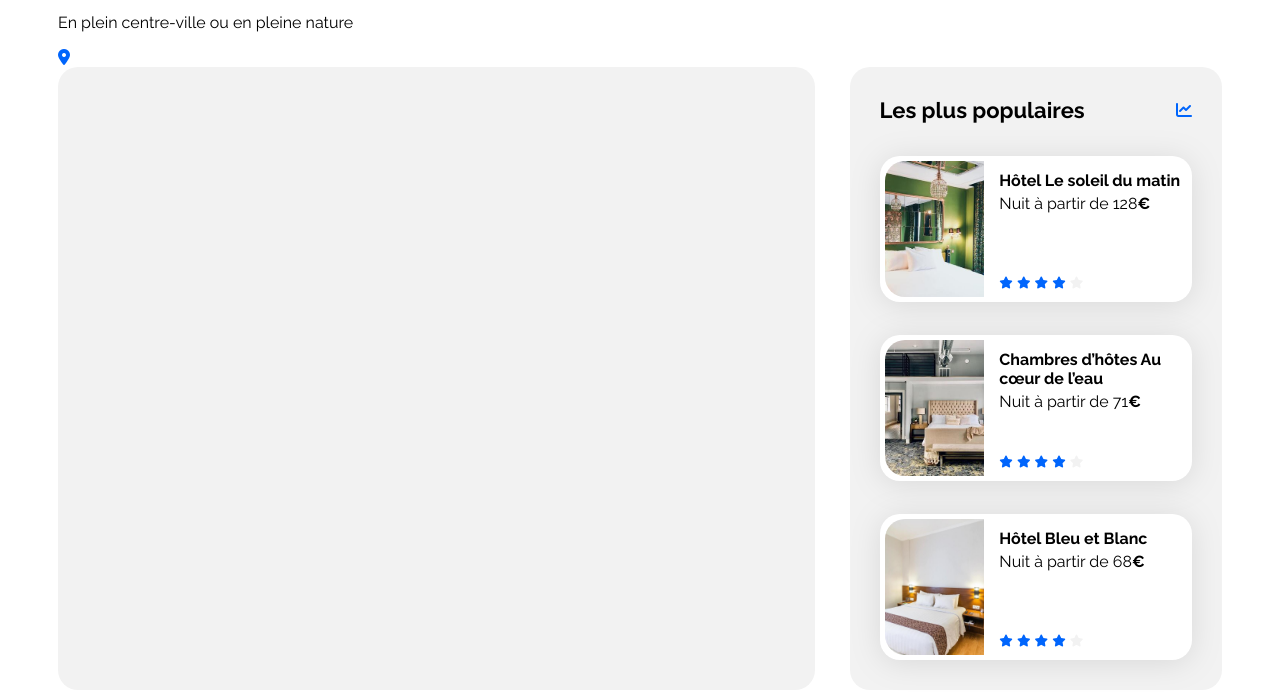
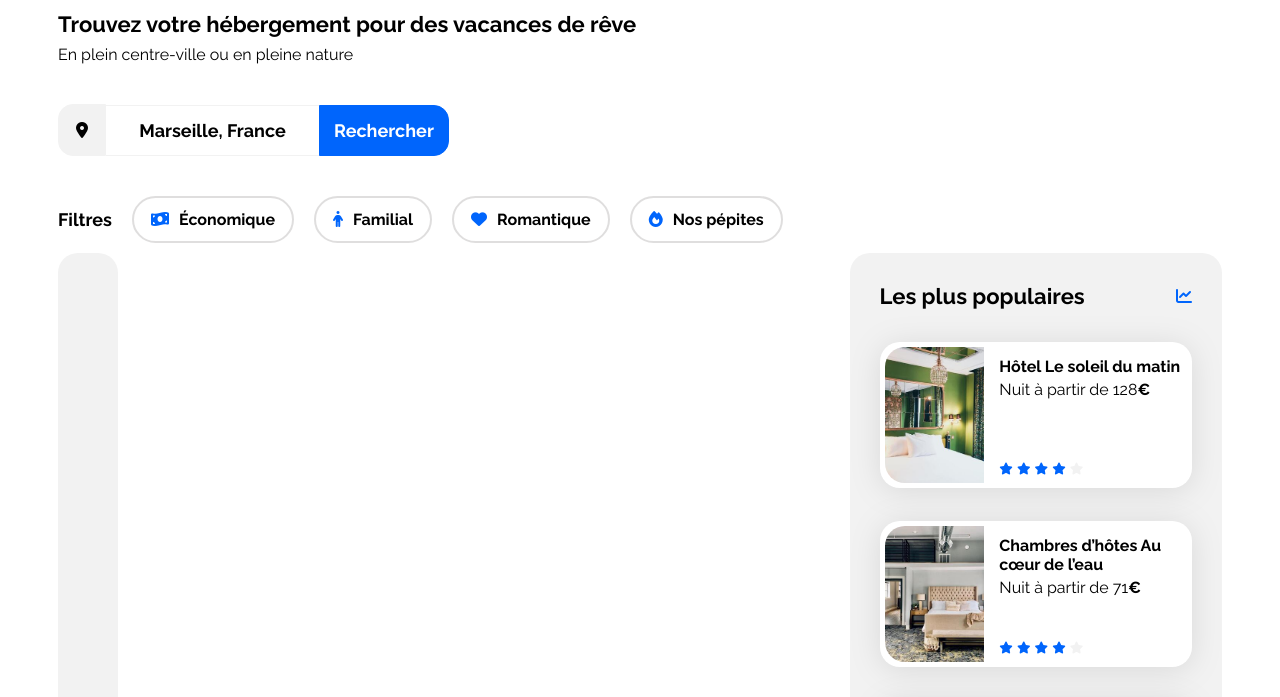
Before and after one commit to TanguyJu/Booki, a plain HTML site: page index.html in a window 1280 px wide. Shown: the part 80-777 px from the top of the page. Drawn offline with Linux system fonts and the light colour scheme.

Commit message:
Add search and filters

```diff
--- a/css/style.css
+++ b/css/style.css
@@ -72,9 +72,8 @@ header li {
 }
 
 header img {
-    width: 80px;
-    height: 25px;
-    margin-top: 10px;
+    width: 65px;
+    height: 20px;
 }
 
 header a:hover {
@@ -83,6 +82,94 @@ header a:hover {
     padding-top: 14px;
 }
 
+/****** Search ***********/
+
+.title-subtitle .section-title {
+    margin-top: 40px;
+}
+
+.title-subtitle p {
+    margin-top: 8px;
+    margin-bottom: 40px;
+}
+
+.search .search-bar {
+    display: flex;
+    align-items: center;
+    width: 32%;
+    padding-bottom: 30px;
+}
+
+.search-bar i {
+    border: solid 1px var(--main-bg-color);
+    padding: 17px;
+    color: black;
+    background-color: var(--main-bg-color);
+    border-radius: 15px 0 0 15px;
+}
+
+.search-bar input {
+    border-top: solid 1px var(--main-bg-color);
+    border-bottom: solid 1px var(--main-bg-color);
+    border-right: none;
+    border-left: none;
+    padding: 14px 0 14px 0;
+    font-size: 18px;
+    outline: none;
+    font-weight: bold;
+    color: black;
+    text-align: center;
+}
+
+.search-bar input::placeholder{
+    color: black;
+    text-align: center;
+}
+
+.search-bar button {
+    border: solid 1px var(--main-color);
+    background-color: var(--main-color);
+    color: white;
+    font-size: 18px;
+    padding: 14px;
+    font-weight: bold;
+    border-radius: 0 15px 15px 0;
+}
+
+/****** Filters ***********/
+
+.filters {
+    display: flex;
+    align-items: center;
+}
+
+.filters li {
+    display: flex;
+    flex-wrap: wrap;
+    font-size: 16px;
+    font-weight: bold;
+}
+
+.filters ul:hover {
+    background-color: var(--filter-bg-color);
+}
+
+.filters h3 {
+    font-size: 18px;
+    margin-right: 10px;
+    font-weight: bold;
+}
+
+.filters i {
+    margin-right: 10px;
+}
+
+.filters ul {
+    border: solid 2px rgba(192, 189, 189, 0.5);
+    padding: 12px 17px 12px 17px;
+    margin: 10px;
+    border-radius: 25px;
+}
 
 /****** Hebergements And Populaires ***********/
 .hebergements-and-populaires {
--- a/index.html
+++ b/index.html
@@ -28,24 +28,35 @@
         </header>
         <main>
 
-            <div class="recherche-and-filtres">
-                <div>
+            <div class="search-and-filters">
+                <div class="title-subtitle">
                     <h2 class="section-title">Trouvez votre hébergement pour des vacances de rêve</h2>
                     <p>En plein centre-ville ou en pleine nature</p>
                 </div>
 
                 <div class="search">
-                    <i class="fa-solid fa-location-dot"></i>
-                    <form method="get" action="">
+                    <form class="search-bar" method="get" action="">
+                        <label><i class="fa-solid fa-location-dot"></i></label>
+                        <input type="text" id="city" name="city" placeholder="Marseille, France">
+                        <button type="submit">Rechercher</button>
+                    </form>
+                </div>
 
-                    </form>
+                <div class="filters">
+                    <h3>Filtres</h3>
+                    <li>
+                        <a href=""><ul><i class="fa-solid fa-money-bill-wave"></i>Économique</ul></a>
+                        <a href=""><ul><i class="fa-solid fa-person"></i>Familial</ul></a>
+                        <a href=""><ul><i class="fa-solid fa-heart"></i>Romantique</ul></a>
+                        <a href=""><ul><i class="fa-solid fa-fire"></i>Nos pépites</ul></a>
+                    </li>
                 </div>
             </div>
 
 
 
             <div class="hebergements-and-populaires">
-                <section class="hebergements">
+                <section id="hebergements">
 
                 </section>
                 <section class="populaires">
```
